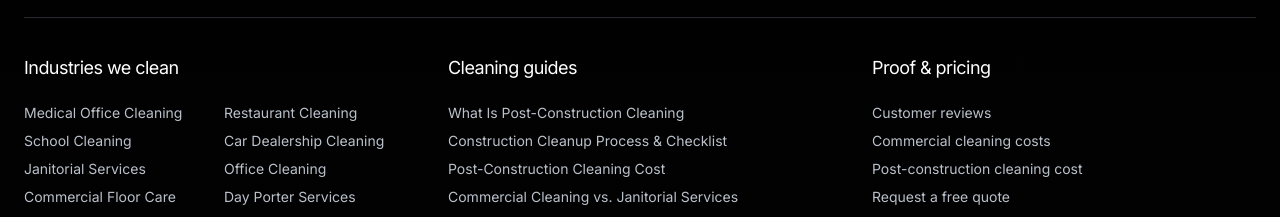
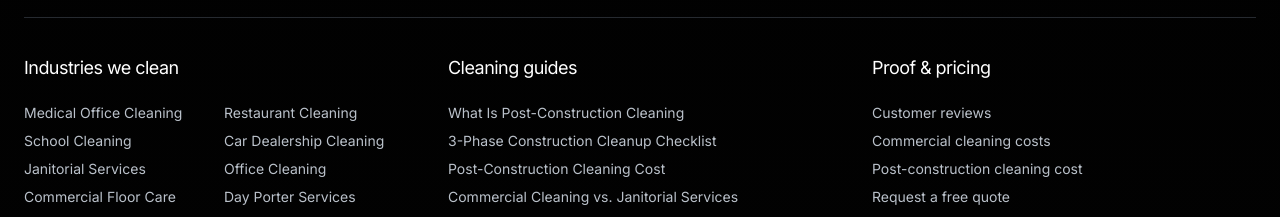
Before and after one commit to webiq1206/Imperial-Cleaning-v2, a Next.js app: page / in a window 1280 px wide. Shown: the part 9620-9837 px from the top of the page. Built offline with nearby package versions, Linux system fonts and the light colour scheme; no server answers.

Commit message:
Rewrite construction checklist for scope planning

```diff
--- a/data/guides.ts
+++ b/data/guides.ts
@@ -114,67 +114,84 @@ const coreGuides: Guide[] = [
   },
   {
     slug: "construction-cleanup-process-checklist",
-    title: "Construction Cleanup Process & Checklist",
-    metaTitle: "Construction Cleanup Process & Checklist | Imperial Cleaning",
+    title: "3-Phase Construction Cleanup Checklist",
+    metaTitle: "3-Phase Construction Cleanup Checklist",
     description:
-      "A step-by-step construction cleanup process and checklist - from rough clean to final inspection-ready handover - so your project opens on schedule.",
+      "Plan rough, final, and touch-up construction cleaning with a checklist for released areas, access, photos, documents, exclusions, and handover.",
     category: "Construction Cleaning",
     readTime: "7 min read",
     datePublished: DATE_PUBLISHED,
     dateModified: DATE_MODIFIED,
     intro:
-      "A reliable construction cleanup follows a repeatable process: assess the site, complete a rough clean, perform the detailed final clean, verify quality against a checklist, and coordinate the final inspection. Following the same steps every time produces consistent, inspection-ready results.",
+      "Imperial Cleaning Inc. organizes construction cleanup into three phases across verified Idaho and Utah service areas: rough clean, final clean, and touch-up. Contractors should confirm released areas, access, debris responsibilities, finish protections, and the walkthrough standard before requesting a quote.",
     sections: [
       {
-        heading: "Construction cleanup checklist by area",
+        heading: "What belongs in a 3-phase cleanup scope?",
         body: [
-          "Windows & glass: Remove stickers, labels, paint, and adhesive; clean glass, tracks, and frames.",
-          "Floors: Vacuum with HEPA filtration, then mop, buff, or treat based on material (concrete, tile, hardwood, carpet, vinyl).",
-          "Surfaces & fixtures: Dust and wipe all horizontal surfaces, ledges, cabinetry, countertops, light fixtures, and HVAC vents.",
-          "Restrooms & break areas: Sanitize fixtures, mirrors, and counters; remove construction residue.",
-          "Final detail: Spot-clean walls, remove fingerprints and smudges, and complete a punch-list walkthrough.",
+          "Rough clean: identify the released rooms or zones, agreed loose debris, initial dust removal, waste containers, and tasks that remain with the construction trades.",
+          "Final clean: list the accessible surfaces, fixtures, glass, and floors included after finishing work is sufficiently complete. Record finish-specific restrictions before products or methods are selected.",
+          "Touch-up: define the areas that may need a return visit after walkthroughs or late trade work. Treat a return visit as a separate approved scope instead of assuming a full repeat clean.",
         ],
       },
       {
-        heading: "How contractors keep cleanup on schedule",
+        heading: "What should contractors send before a walkthrough?",
         body: [
-          "The biggest scheduling risk is leaving cleanup until the very end. Coordinating cleaning crews at milestones - after drywall, after paint and flooring, and before inspection - keeps the project moving and prevents a last-minute crunch before handover.",
-          "Clear documentation also helps: before/after photos, disposal records, and a completion checklist give the owner and inspector confidence that the space meets standards.",
+          "Send the current drawings or room list, cleanable area, finish schedule, milestone dates, access plan, and any safety or onboarding requirements that apply to the cleaning contractor.",
+          "Share current photos of debris, dust, labels or adhesive, installed finishes, glass, restricted areas, and remaining trade activity. Keep private customer, employee, alarm, and access-code details out of public files and unsecured messages.",
+        ],
+      },
+      {
+        heading: "Which responsibilities and exclusions need an owner?",
+        body: [
+          "Assign responsibility for dumpsters, hauling, trade debris, utilities, lifts or other access equipment, locked rooms, exterior work, high work, hazardous materials, and damage that existed before cleaning.",
+          "Record who can release each area, approve added work, and decide whether later trade activity requires a touch-up visit. A clear owner for each decision prevents an unpriced task from being mistaken for an included task.",
+        ],
+      },
+      {
+        heading: "How should the handover be checked?",
+        body: [
+          "Name the authorized walkthrough contact and review the written scope by room or zone. Record areas that were not ready, existing damage, agreed open items, and the owner of each follow-up.",
+          "The cleanup record documents the agreed work. It does not certify site safety, resolve construction defects, or guarantee inspection or occupancy approval.",
         ],
       },
     ],
     steps: [
       {
-        name: "Site assessment",
-        text: "Walk the site to evaluate debris volume, surface types, and any inspection or compliance requirements, then build the cleanup plan and timeline.",
+        name: "Prepare the project package",
+        text: "Gather the current drawings or area list, finish information, milestone dates, onboarding requirements, and permissioned site photos.",
       },
       {
-        name: "Rough clean",
-        text: "Remove large debris and leftover materials, and complete an initial dust removal so finishing trades can work.",
+        name: "Confirm release and access",
+        text: "Identify the rooms ready for cleaning, remaining trades, service windows, parking, utilities, restricted areas, and authorized site contact.",
       },
       {
-        name: "Final detailed clean",
-        text: "Clean every surface, fixture, window, and floor using HEPA filtration and material-appropriate methods.",
+        name: "Separate the three phases",
+        text: "Write the rough, final, and touch-up tasks separately, including waste, glass, finish restrictions, exclusions, and return-visit assumptions.",
       },
       {
-        name: "Quality verification",
-        text: "Inspect the space against a detailed checklist and address any items before handover.",
+        name: "Walk the site and compare the scope",
+        text: "Review actual conditions against the project package and record open questions before a scope-based quote is accepted.",
       },
       {
-        name: "Inspection & handover",
-        text: "Coordinate the final inspection, complete touch-ups, and deliver completion documentation.",
+        name: "Check the handover",
+        text: "Review each released zone with the authorized contact and assign every approved follow-up item to an owner.",
       },
     ],
     faqs: [
       {
-        question: "What are the phases of construction cleanup?",
+        question: "What are the three phases of construction cleanup?",
         answer:
-          "Construction cleanup is typically done in three phases: a rough clean to remove debris, a detailed final clean of every surface, and a touch-up clean before inspection and handover.",
+          "The phases are rough clean, final clean, and touch-up. Each phase should name the released areas, included tasks, exclusions, access conditions, and completion review.",
       },
       {
-        question: "When should construction cleanup be scheduled?",
+        question: "What should I send for a construction-cleaning walkthrough?",
         answer:
-          "Schedule cleaning at key milestones - after drywall, after paint and flooring, and before final inspection - rather than only at the very end of the project, to keep the timeline on track.",
+          "Send the current drawings or room list, cleanable area, finish information, milestone dates, access and safety requirements, remaining trade schedule, and current permissioned photos.",
+      },
+      {
+        question: "Does a cleanup checklist certify inspection readiness?",
+        answer:
+          "No. A cleanup checklist records the agreed cleaning scope and follow-up. It does not certify safety, resolve trade defects, or guarantee inspection or occupancy approval.",
       },
     ],
     related: [
```
